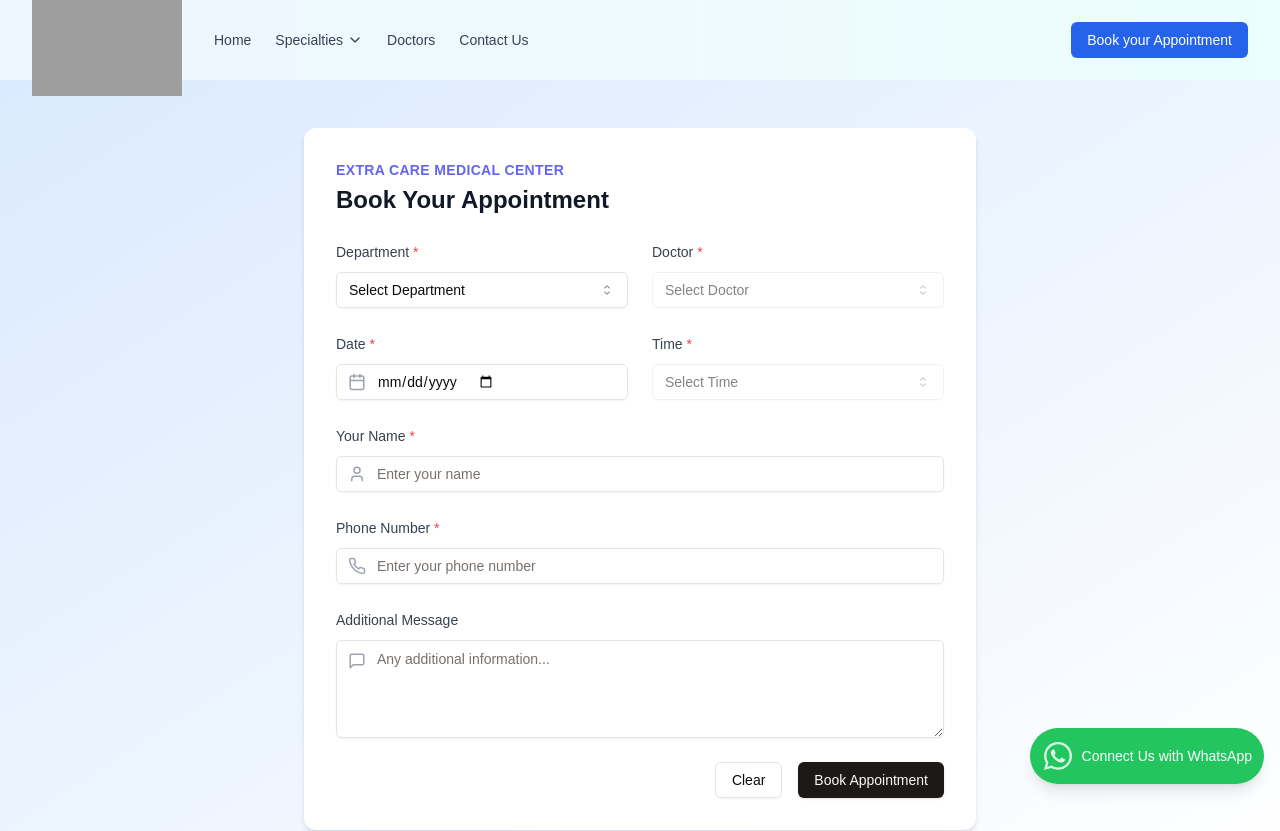
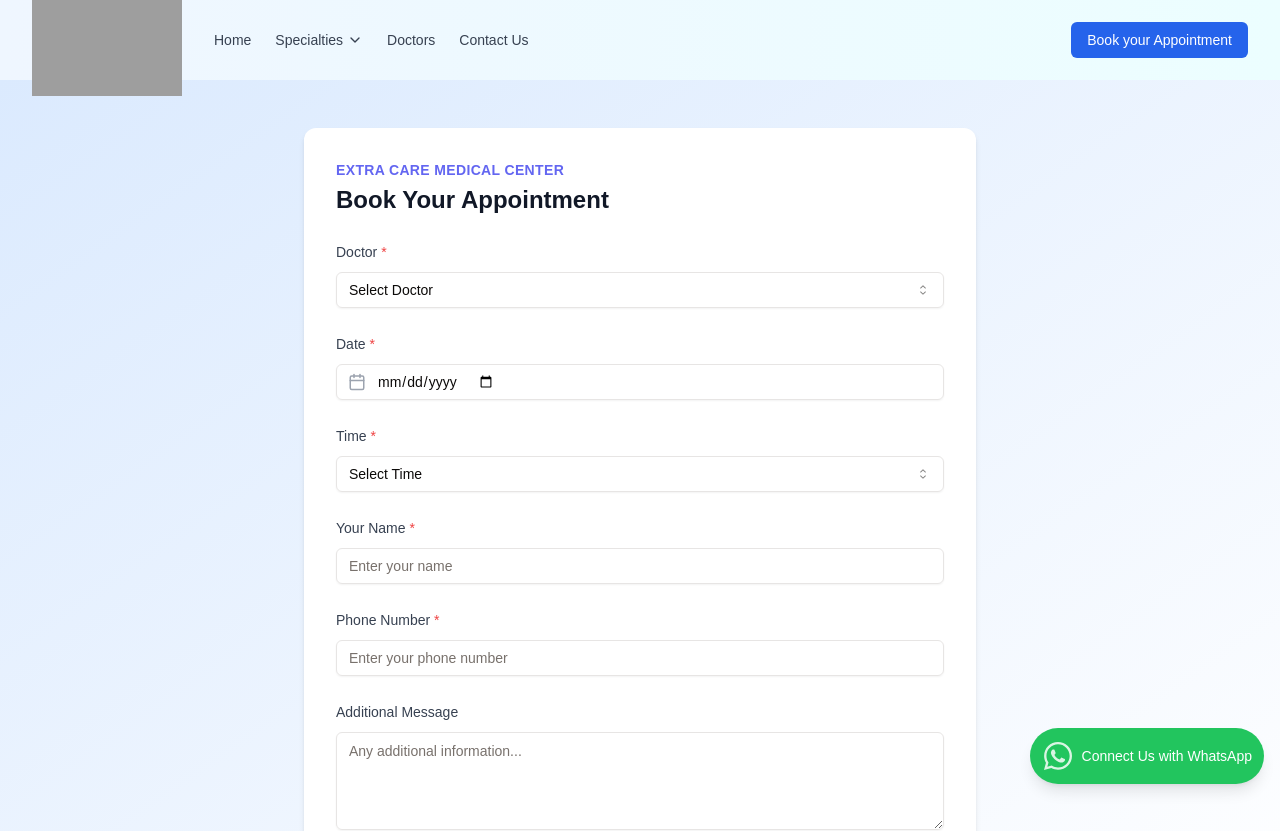
Before and after one commit to 0xshariq/hospital-website, a Next.js app: page /appointment in a window 1280 px wide. Shown: the top 831 px of the page. Built offline with nearby package versions, Linux system fonts and the light colour scheme; grey boxes are pictures that could not be loaded.

Commit message:
Appoinment Page Logic Updated

```diff
--- a/src/app/appointment/page.tsx
+++ b/src/app/appointment/page.tsx
@@ -1,7 +1,7 @@
 "use client";
 
-import { useState, useEffect } from "react";
-import { Calendar, User, Phone, MessageSquare } from "lucide-react";
+import { useState } from "react";
+import { Calendar } from "lucide-react";
 import { Button } from "@/components/ui/button";
 import { Input } from "@/components/ui/input";
 import { Textarea } from "@/components/ui/textarea";
@@ -14,87 +14,98 @@ import {
 } from "@/components/ui/select";
 
 export default function AppointmentForm() {
-  const [department, setDepartment] = useState("");
   const [doctor, setDoctor] = useState("");
+  const [specialization, setSpecialization] = useState("");
   const [date, setDate] = useState("");
   const [time, setTime] = useState("");
   const [name, setName] = useState("");
   const [phone, setPhone] = useState("");
   const [message, setMessage] = useState("");
-  const [availableDoctors, setAvailableDoctors] = useState<string[]>([]);
-  const [bookedSlots, setBookedSlots] = useState<Record<string, string[]>>({
-    cardiology: [],
-    dental: [],
-    "internal medicine": [],
-  });
+  const [bookedSlots, setBookedSlots] = useState<string[]>([]);
+  const [copyMessage, setCopyMessage] = useState(false); // State to track if the message is copied
 
-  const departments = ["Cardiology", "Dental", "Internal Medicine"];
-  const doctorsByDepartment = {
-    cardiology: ["Dr. Mohammad Rafiq Yassin"],
-    dental: ["Dr. Abeer Khan"],
-    "internal medicine": ["Dr. Mohammad Rafiq Yassin"],
-  };
+  // List of doctors with their specializations
+  const doctors = [
+    { name: "Dr. Mohammad Rafiq Yassin", specializations: ["Cardiology", "Internal Medicine"] },
+    { name: "Dr. Abeer Khan", specializations: ["Dental"] },
+  ];
+
+  // List of available time slots
   const allTimes = [
     "09:00 AM",
     "10:00 AM",
     "11:00 AM",
-    "02:00 PM",
-    "03:00 PM",
-    "04:00 PM",
+    "12:00 PM",
+    "01:00 PM",
+    "05:00 PM",
+    "06:00 PM",
   ];
 
-  // Effect to update available doctors when the department changes
-  useEffect(() => {
-    if (department) {
-      setAvailableDoctors(
-        doctorsByDepartment[department as keyof typeof doctorsByDepartment] || []
-      );
-      setDoctor(""); // Reset selected doctor when department changes
-      setTime(""); // Reset selected time when department changes
-    } else {
-      setAvailableDoctors([]);
-    }
-  }, [department]);
-
-  const handleSubmit = (e: React.FormEvent) => {
+  // Handle form submission
+  const handleSubmit = async (e: React.FormEvent) => {
     e.preventDefault();
 
-    // Add the selected time slot to booked slots for the specific department
-    setBookedSlots((prevBookedSlots) => ({
-      ...prevBookedSlots,
-      [department]: [
-        ...prevBookedSlots[department as keyof typeof prevBookedSlots],
-        time,
-      ],
-    }));
+    // Prepare the WhatsApp message
+    const whatsappMessage = `New Appointment:\nDoctor: ${doctor}\nSpecialization: ${specialization}\nDate: ${date}\nTime: ${time}\nName: ${name}\nPhone: ${phone}\nMessage: ${message}`;
 
-    // Prepare the WhatsApp message
-    const whatsappMessage = `New Appointment:\nDepartment: ${department}\nDoctor: ${doctor}\nDate: ${date}\nTime: ${time}\nName: ${name}\nPhone: ${phone}\nMessage: ${message}`;
+    // Copy the message to clipboard
+    try {
+        await navigator.clipboard.writeText(whatsappMessage);
+        setCopyMessage(true); // Show copy message to the user
+    } catch (err) {
+        console.error("Failed to copy: ", err);
+    }
 
-    // Encode the message for the URL
-    const encodedMessage = encodeURIComponent(whatsappMessage);
+    // Add the selected time slot to booked slots
+    setBookedSlots((prev) => [...prev, time]);
 
-    // Open WhatsApp with the pre-filled message
-    window.open(`https://wa.me/971585855829?text=${encodedMessage}`, "_blank");
+    // Send the message via WhatsApp API
+    try {
+        const response = await fetch('https://api.whatsapp.com/send', {
+            method: 'POST',
+            headers: {
+                'Content-Type': 'application/json',
+                // 'Authorization': `Bearer YOUR_ACCESS_TOKEN`, // Uncomment if using OAuth
+            },
+            body: JSON.stringify({
+                to: '971585855829', // Your WhatsApp number
+                text: whatsappMessage,
+            }),
+        });
+
+        if (!response.ok) {
+            throw new Error('Failed to send message');
+        }
+
+        // Handle successful message sending if necessary
+        console.log('Message sent successfully');
+    } catch (error) {
+        console.error('Error sending message:', error);
+    }
 
     // Reset form fields after submission
     handleClear();
 };
 
+
+  // Clear form fields
   const handleClear = () => {
-    setDepartment("");
     setDoctor("");
+    setSpecialization("");
     setDate("");
     setTime("");
     setName("");
     setPhone("");
     setMessage("");
+    setCopyMessage(false); // Reset copy message state
   };
 
-  // Filter out booked time slots for the selected department
-  const availableTimes = allTimes.filter(
-    (t) => !bookedSlots[department as keyof typeof bookedSlots]?.includes(t)
-  );
+  // Filter out booked time slots
+  const availableTimes = allTimes.filter((t) => !bookedSlots.includes(t));
+
+  // Get specializations of the selected doctor
+  const selectedDoctor = doctors.find(doc => doc.name === doctor);
+  const availableSpecializations = selectedDoctor ? selectedDoctor.specializations : [];
 
   return (
     <div className="min-h-screen bg-gradient-to-br from-blue-100 to-white py-12 px-4 sm:px-6 lg:px-8">
@@ -108,59 +119,49 @@ export default function AppointmentForm() {
               Book Your Appointment
             </h1>
             <form onSubmit={handleSubmit} className="space-y-6">
-              <div className="grid grid-cols-1 gap-6 md:grid-cols-2">
+              {/* Doctor Selection */}
               <div className="space-y-2">
-                  <label
-                    htmlFor="department"
-                    className="text-sm font-medium text-gray-700"
-                  >
-                    Department <span className="text-red-500">*</span>
+                <label htmlFor="doctor" className="text-sm font-medium text-gray-700">
+                  Doctor <span className="text-red-500">*</span>
                 </label>
-                  <Select
-                    value={department}
-                    onValueChange={setDepartment}
-                    required
-                  >
-                    <SelectTrigger id="department">
-                      <SelectValue placeholder="Select Department" />
+                <Select value={doctor} onValueChange={setDoctor} required>
+                  <SelectTrigger id="doctor">
+                    <SelectValue placeholder="Select Doctor" />
                   </SelectTrigger>
                   <SelectContent>
-                      {departments.map((dept) => (
-                        <SelectItem key={dept} value={dept.toLowerCase()}>
-                          {dept}
+                    {doctors.map((doc) => (
+                      <SelectItem key={doc.name} value={doc.name}>
+                        {doc.name}
                       </SelectItem>
                     ))}
                   </SelectContent>
                 </Select>
               </div>
+
+              {/* Specialization Selection */}
+              {doctor && availableSpecializations.length > 0 && (
                 <div className="space-y-2">
-                  <label
-                    htmlFor="doctor"
-                    className="text-sm font-medium text-gray-700"
-                  >
-                    Doctor <span className="text-red-500">*</span>
+                  <label htmlFor="specialization" className="text-sm font-medium text-gray-700">
+                    Specialization <span className="text-red-500">*</span>
                   </label>
-                  <Select value={doctor} onValueChange={setDoctor} required>
-                    <SelectTrigger id="doctor" disabled={!department}>
-                      <SelectValue placeholder="Select Doctor" />
+                  <Select value={specialization} onValueChange={setSpecialization} required>
+                    <SelectTrigger id="specialization">
+                      <SelectValue placeholder="Select Specialization" />
                     </SelectTrigger>
                     <SelectContent>
-                      {availableDoctors.map((doc) => (
-                        <SelectItem
-                          key={doc}
-                          value={doc.toLowerCase().replace(/\s+/g, "-")}
-                        >
-                          {doc}
+                      {availableSpecializations.map((spec) => (
+                        <SelectItem key={spec} value={spec}>
+                          {spec}
                         </SelectItem>
                       ))}
                     </SelectContent>
                   </Select>
                 </div>
+              )}
+
+              {/* Date Input */}
               <div className="space-y-2">
-                  <label
-                    htmlFor="date"
-                    className="text-sm font-medium text-gray-700"
-                  >
+                <label htmlFor="date" className="text-sm font-medium text-gray-700">
                   Date <span className="text-red-500">*</span>
                 </label>
                 <div className="relative">
@@ -172,21 +173,17 @@ export default function AppointmentForm() {
                     className="pl-10"
                     required
                   />
-                    <Calendar
-                      className="absolute left-3 top-1/2 transform -translate-y-1/2 text-gray-400"
-                      size={18}
-                    />
+                  <Calendar className="absolute left-3 top-1/2 transform -translate-y-1/2 text-gray-400" size={18} />
                 </div>
               </div>
+
+              {/* Time Selection */}
               <div className="space-y-2">
-                  <label
-                    htmlFor="time"
-                    className="text-sm font-medium text-gray-700"
-                  >
+                <label htmlFor="time" className="text-sm font-medium text-gray-700">
                   Time <span className="text-red-500">*</span>
                 </label>
                 <Select value={time} onValueChange={setTime} required>
-                    <SelectTrigger id="time" disabled={!department}>
+                  <SelectTrigger id="time">
                     <SelectValue placeholder="Select Time" />
                   </SelectTrigger>
                   <SelectContent>
@@ -198,82 +195,66 @@ export default function AppointmentForm() {
                   </SelectContent>
                 </Select>
               </div>
-              </div>
+
+              {/* User Name Input */}
               <div className="space-y-2">
-                <label
-                  htmlFor="name"
-                  className="text-sm font-medium text-gray-700"
-                >
+                <label htmlFor="name" className="text-sm font-medium text-gray-700">
                   Your Name <span className="text-red-500">*</span>
                 </label>
-                <div className="relative">
                 <Input
                   id="name"
                   type="text"
                   value={name}
                   onChange={(e) => setName(e.target.value)}
-                    className="pl-10"
                   placeholder="Enter your name"
                   required
                 />
-                  <User
-                    className="absolute left-3 top-1/2 transform -translate-y-1/2 text-gray-400"
-                    size={18}
-                  />
               </div>
-              </div>
+
+              {/* Phone Number Input */}
               <div className="space-y-2">
-                <label
-                  htmlFor="phone"
-                  className="text-sm font-medium text-gray-700"
-                >
+                <label htmlFor="phone" className="text-sm font-medium text-gray-700">
                   Phone Number <span className="text-red-500">*</span>
                 </label>
-                <div className="relative">
                 <Input
                   id="phone"
                   type="tel"
                   value={phone}
                   onChange={(e) => setPhone(e.target.value)}
-                    className="pl-10"
                   placeholder="Enter your phone number"
                   required
                 />
-                  <Phone
-                    className="absolute left-3 top-1/2 transform -translate-y-1/2 text-gray-400"
-                    size={18}
-                  />
               </div>
-              </div>
+
+              {/* Additional Message Input */}
               <div className="space-y-2">
-                <label
-                  htmlFor="message"
-                  className="text-sm font-medium text-gray-700"
-                >
+                <label htmlFor="message" className="text-sm font-medium text-gray-700">
                   Additional Message
                 </label>
-                <div className="relative">
                 <Textarea
                   id="message"
                   value={message}
                   onChange={(e) => setMessage(e.target.value)}
-                    className="pl-10 pt-2"
                   placeholder="Any additional information..."
                   rows={4}
                 />
-                  <MessageSquare
-                    className="absolute left-3 top-3 text-gray-400"
-                    size={18}
-                  />
               </div>
-              </div>
+
+              {/* Form Submission Buttons */}
               <div className="flex justify-end space-x-4">
-                <Button variant="outline" type="reset">
+                <Button variant="outline" type="reset" onClick={handleClear}>
                   Clear
                 </Button>
                 <Button type="submit">Book Appointment</Button>
               </div>
             </form>
+
+            {/* Copy Confirmation Message */}
+            {copyMessage && (
+              <div className="mt-4 text-green-600">
+                The appointment details have been copied to your clipboard. Please paste the text into WhatsApp.
+              </div>
+            )}
           </div>
         </div>
       </div>
```
Lines whose indentation alone changed are shown as unchanged.
